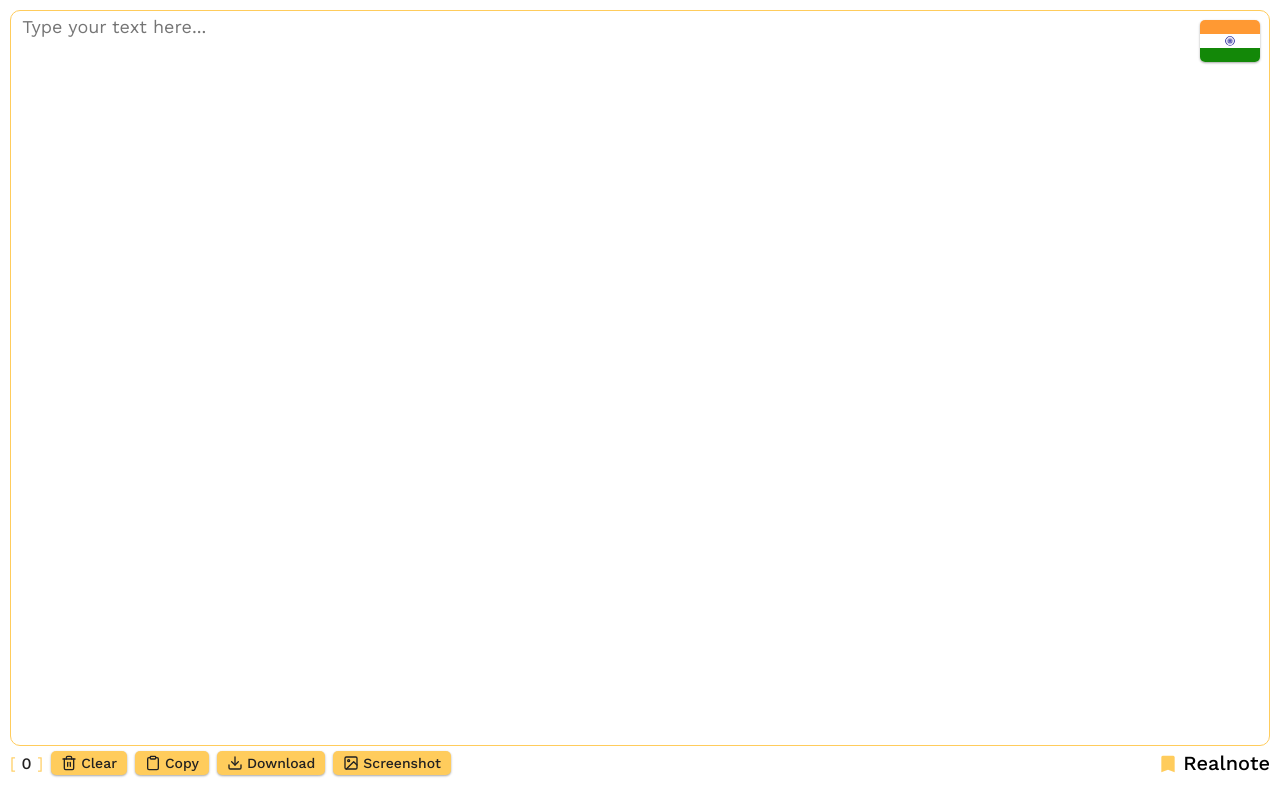
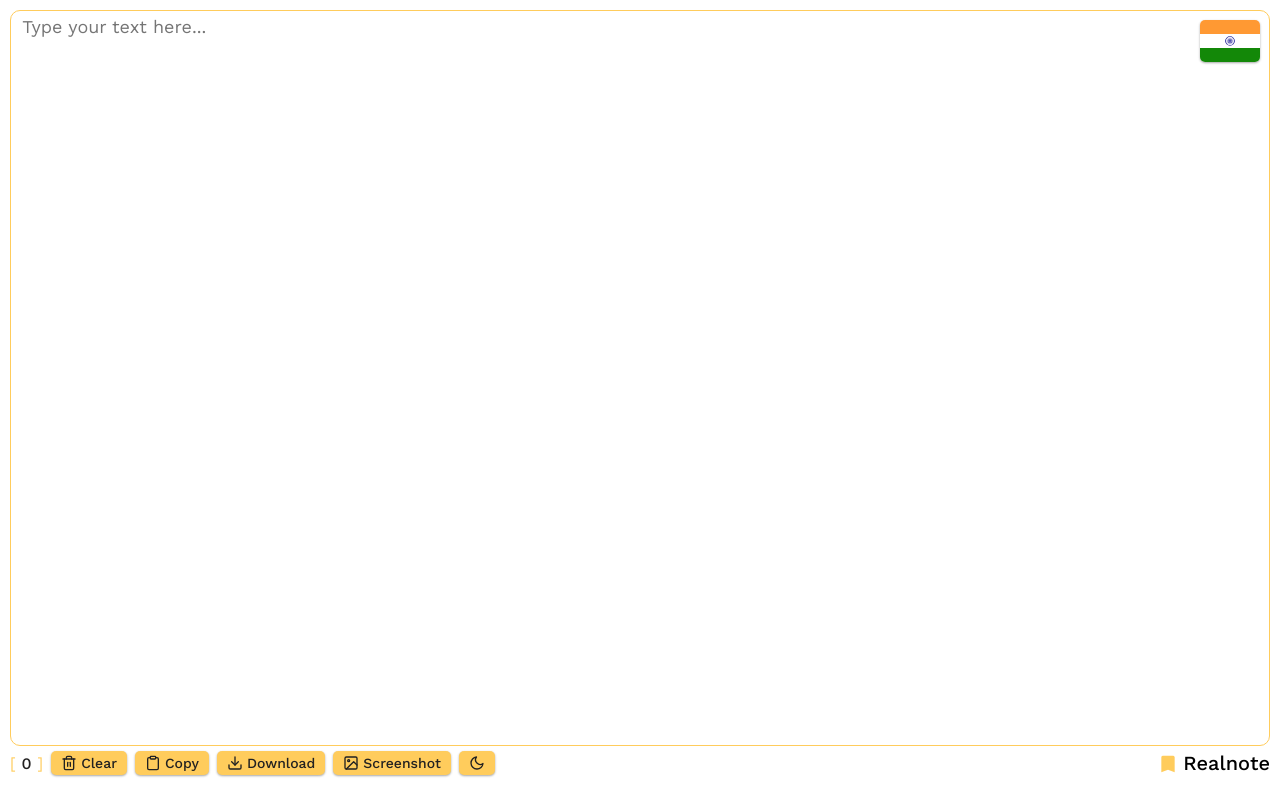
Before and after one commit to irshad/Realnote, a Svelte app: page / in a window 1280 px wide. Built offline with nearby package versions, Linux system fonts and the light colour scheme.

Commit message:
Darkmode added

```diff
--- /dev/null
+++ b/src/components/svg/Moon.svelte
@@ -0,0 +1,26 @@
+<script>
+    // export let title = '';
+</script>
+
+<div>
+    <svg
+        xmlns="http://www.w3.org/2000/svg"
+        width="16"
+        height="16"
+        viewBox="0 0 24 24"
+        fill="none"
+        stroke="#222121"
+        stroke-width="2"
+        stroke-linecap="round"
+        stroke-linejoin="round"
+        class="feather feather-moon">
+        <path d="M21 12.79A9 9 0 1 1 11.21 3 7 7 0 0 0 21 12.79z" />
+    </svg>
+</div>
+
+<style>
+    div {
+        gap: 4px;
+        display: flex;
+    }
+</style>
--- /dev/null
+++ b/src/components/svg/Sun.svelte
@@ -0,0 +1,46 @@
+<script>
+    // export let title = '';
+</script>
+
+<div>
+    <svg
+        xmlns="http://www.w3.org/2000/svg"
+        width="16"
+        height="16"
+        viewBox="0 0 24 24"
+        fill="none"
+        stroke="#222121"
+        stroke-width="2"
+        stroke-linecap="round"
+        stroke-linejoin="round"
+        class="feather feather-sun"
+        ><circle cx="12" cy="12" r="5" /><line x1="12" y1="1" x2="12" y2="3" /><line
+            x1="12"
+            y1="21"
+            x2="12"
+            y2="23"
+        /><line x1="4.22" y1="4.22" x2="5.64" y2="5.64" /><line
+            x1="18.36"
+            y1="18.36"
+            x2="19.78"
+            y2="19.78"
+        /><line x1="1" y1="12" x2="3" y2="12" /><line
+            x1="21"
+            y1="12"
+            x2="23"
+            y2="12"
+        /><line x1="4.22" y1="19.78" x2="5.64" y2="18.36" /><line
+            x1="18.36"
+            y1="5.64"
+            x2="19.78"
+            y2="4.22"
+        />
+    </svg>
+</div>
+
+<style>
+    div {
+        gap: 4px;
+        display: flex;
+    }
+</style>
--- a/src/pages/HomePage.svelte
+++ b/src/pages/HomePage.svelte
@@ -8,7 +8,11 @@
     import Screenshot from "../components/svg/Screenshot.svelte";
     import Toast from "../stores/toast"
     import Flag from "../components/Flag.svelte";
+    import Moon from "../components/svg/Moon.svelte";
+    import Sun from "../components/svg/Sun.svelte";
 
+
+    let theme = true;
     let text = '';
     $:count = text.length;
 
@@ -63,6 +67,10 @@
             }
         });
     }
+
+    function darkMode() {
+        theme = !theme;
+    }
 </script>
 
 <main>
@@ -82,6 +90,13 @@
         </button>
         <button on:click={screenShot} disabled={!text}>
             <Screenshot title="Screenshot"/>
+        </button>
+        <button on:click={darkMode}>
+            {#if theme}
+                <Moon/>
+            {:else}
+                <Sun/>
+            {/if}
         </button>
     </Footer>
 
@@ -116,3 +131,18 @@
         color: var(--primary-color-black);
     }
 </style>
+
+<svelte:head>
+    {#if !theme}
+        <style>
+            body, textarea, .textarea {
+                background-color: var(--primary-color-black) !important;
+                color: var(--primary-color-yellow) !important;
+            }
+
+            .charater-count {
+                color: var(--primary-color-yellow) !important;
+            }
+        </style>
+    {/if}
+</svelte:head>
```
